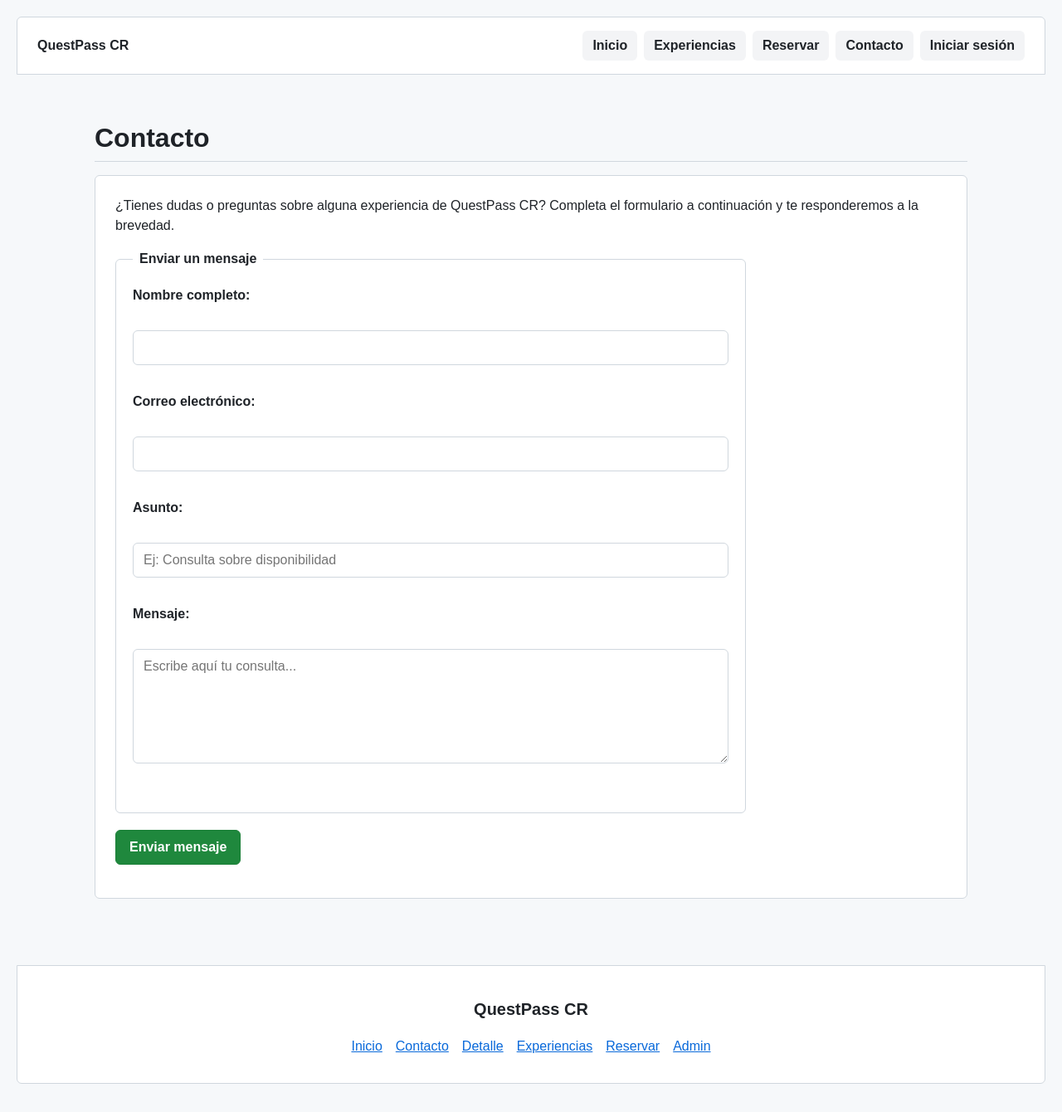
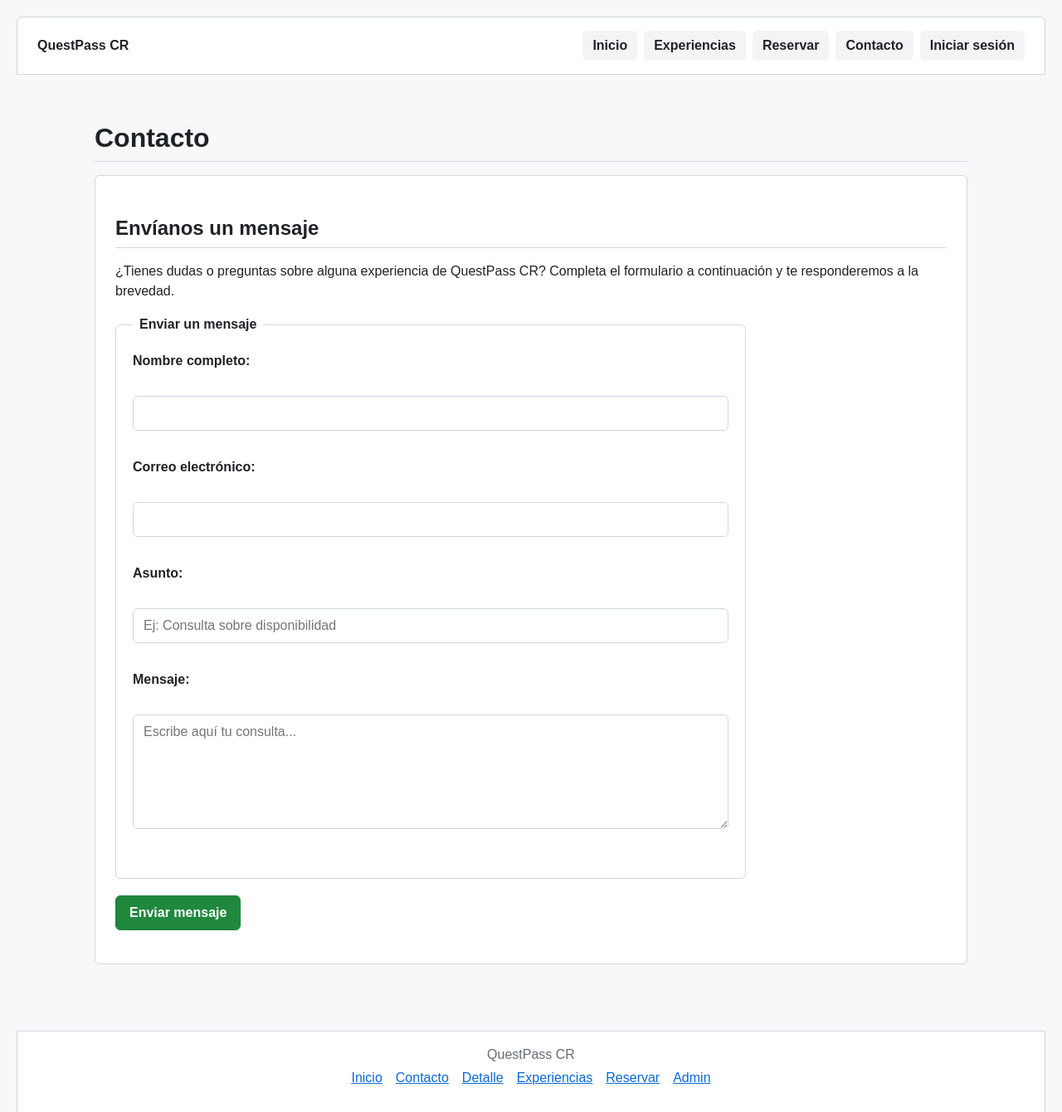
Before and after one commit to aminrojasch/primer-avance-programacion-web, a plain HTML site: page contacto.html in a window 1280 px wide. Shown: the top 1340 px of the page at 83% size. Drawn offline with Linux system fonts and the light colour scheme.

Commit message:
revisiones v2

```diff
--- a/contacto.html
+++ b/contacto.html
@@ -28,6 +28,7 @@
         <h1>Contacto</h1>
 
         <section>
+            <h2>Envíanos un mensaje</h2>
             <p>¿Tienes dudas o preguntas sobre alguna experiencia de QuestPass CR? Completa el formulario a continuación y te responderemos a la brevedad.</p>
 
             <form action="#" method="POST">
@@ -65,7 +66,7 @@
     <!-- Pie de página -->
     <footer>
         <div>
-        <h3>QuestPass CR</h3>
+        QuestPass CR
             <ul>
                 <li><a href="index.html">Inicio</a></li>
                 <li><a href="contacto.html">Contacto</a></li>
```
Also changed, not shown: detalle.html (+2 -1 lines), experiencias.html (+1 -1 lines), index.html (+1 -1 lines), login.html (+2 -1 lines), reservar.html (+1 -1 lines).
